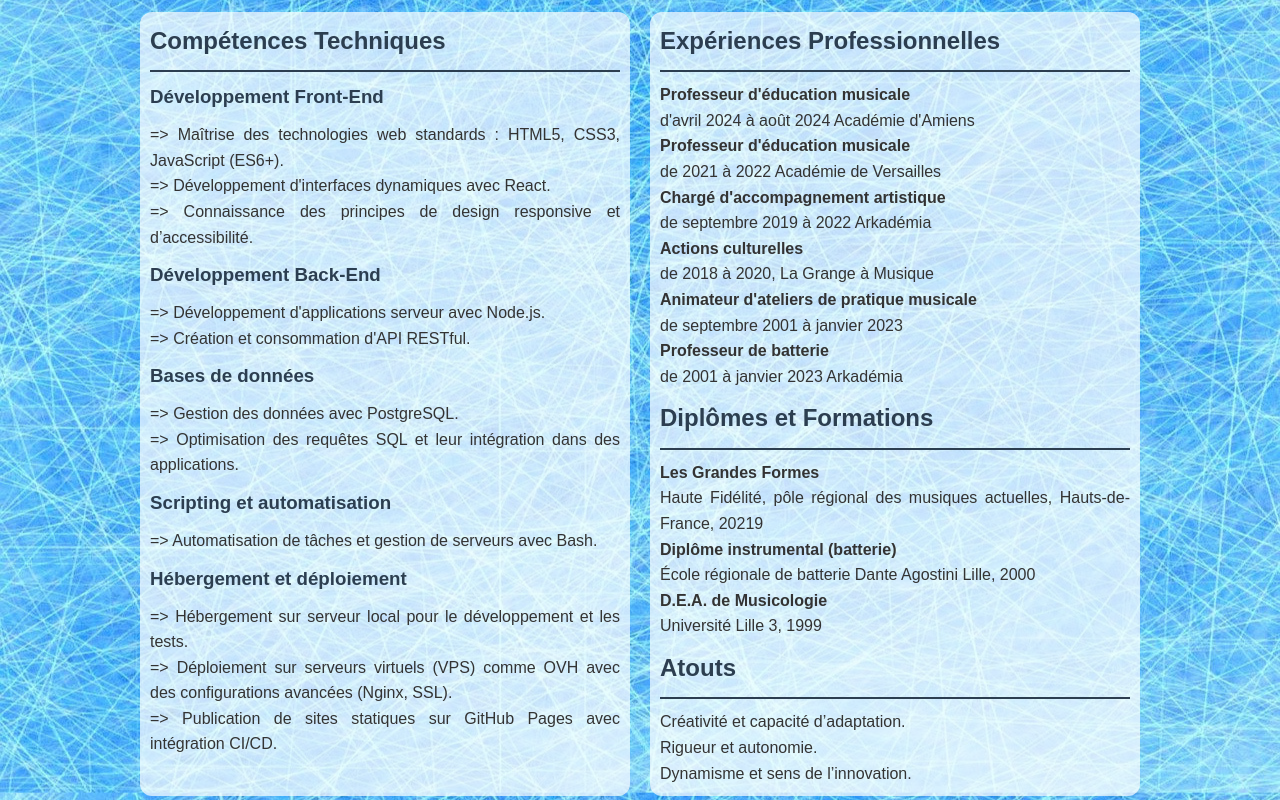
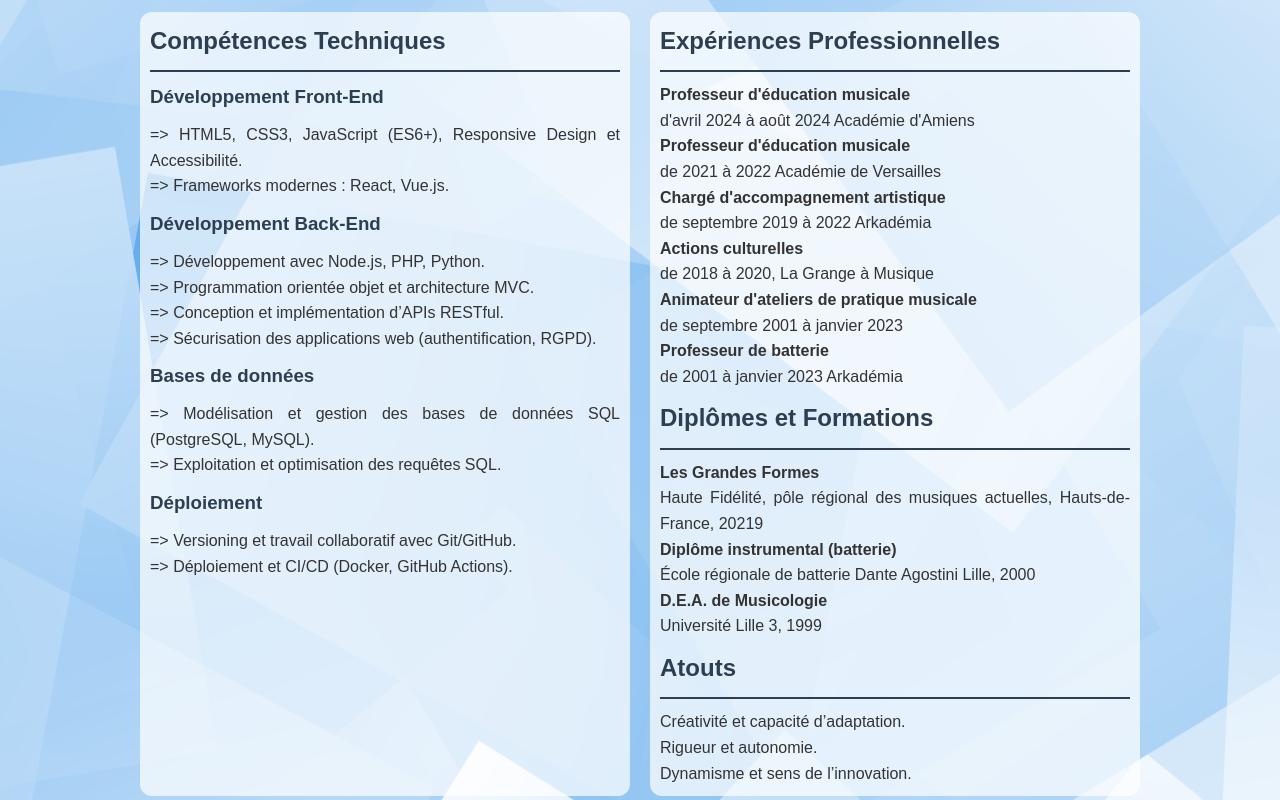
Before and after one commit to arnaudbonnafoux/cv, a plain HTML site: page index.html in a window 1280 px wide. Shown: the part 380-1180 px from the top of the page. Drawn offline with Linux system fonts and the light colour scheme.

Commit message:
modif_design

```diff
--- a/index.html
+++ b/index.html
@@ -14,7 +14,7 @@
                 font-family: Arial, sans-serif;
                 line-height: 1.6;
                 padding: 10px;
-                background-image: url('visuel.jpg');
+                background-image: url('fond_cv.png');
                 background-size: auto;
                 background-position: center;
                 color: #333;
@@ -35,7 +35,7 @@
                 background-color: transparent;
             }
             header {
-                background-color: rgba(240, 147, 178, 0.7);
+                background-color: rgba(240, 147, 178, 0.3);
                 display: flex;
                 justify-content: center;
                 align-items: center;
@@ -78,10 +78,9 @@
 <body>
     <div class="container">
         <header>
-            <!--<img src="visuel.png" alt="Photo de Arnaud Bonnafoux" class="photo">-->
             <div>
                 <h1>Arnaud Bonnafoux</h1>
-                <h3><strong>Développeur Web Full Stack</strong></h3>
+                <h3><strong>Stage Développeur Web Full Stack</strong></h3>
                 <p>
                     <i class="fas fa-map-marker-alt"></i> Chantilly |
                     <i class="fas fa-phone"></i> 06 14 64 14 84 |
@@ -100,37 +99,30 @@
                 je suis prêt à relever de nouveaux défis en développant des solutions performantes et innovantes."</p>
         </div>
 
-        <!-- Début de la grille -->
         <div class="grid-container">
             <div class="section">
                 <h2>Compétences Techniques</h2>
                 <h3>Développement Front-End</h3>
                 <p>
-                => Maîtrise des technologies web standards : HTML5, CSS3, JavaScript (ES6+).<br>
-                => Développement d'interfaces dynamiques avec React.<br>
-                => Connaissance des principes de design responsive et d’accessibilité.
+                => HTML5, CSS3, JavaScript (ES6+), Responsive Design et Accessibilité.<br>
+                => Frameworks modernes : React, Vue.js.
                 </p>
                 <h3>Développement Back-End</h3>
                 <p>
-                => Développement d'applications serveur avec Node.js.<br>
-                => Création et consommation d'API RESTful.<br>
+                => Développement avec Node.js, PHP, Python.<br>
+                => Programmation orientée objet et architecture MVC.<br>
+                => Conception et implémentation d’APIs RESTful.<br>
+                => Sécurisation des applications web (authentification, RGPD).
                 </p>
                 <h3>Bases de données</h3>
                 <p>
-                    => Gestion des données avec PostgreSQL.<br>
-                    => Optimisation des requêtes SQL et leur intégration dans des applications.<br>
+                    => Modélisation et gestion des bases de données SQL (PostgreSQL, MySQL).<br>
+                    => Exploitation et optimisation des requêtes SQL.<br>
                 </p>
-                <h3>Scripting et automatisation</h3>
+                <h3>Déploiement</h3>
                 <p>
-                    => Automatisation de tâches et gestion de serveurs avec Bash.<br>
-                </p>
-
-                <h3>Hébergement et déploiement</h3>
-                <p>
-                    => Hébergement sur serveur local pour le développement et les tests.<br>
-                    => Déploiement sur serveurs virtuels (VPS) comme OVH avec des configurations
-                    avancées (Nginx, SSL).<br>
-                    => Publication de sites statiques sur GitHub Pages avec intégration CI/CD.
+                    => Versioning et travail collaboratif avec Git/GitHub.<br>
+                    => Déploiement et CI/CD (Docker, GitHub Actions).<br>
                 </p>
             </div>
 
@@ -171,7 +163,6 @@
                 </p>
             </div>
         </div>
-        <!-- Fin de la grille -->
     </div>
     <figure>
         <figcaption style="text-align: center;">&copy; 2024 duanrA.
```
Also changed, not shown: fond_cv.png (added), visuel.jpg (deleted).
